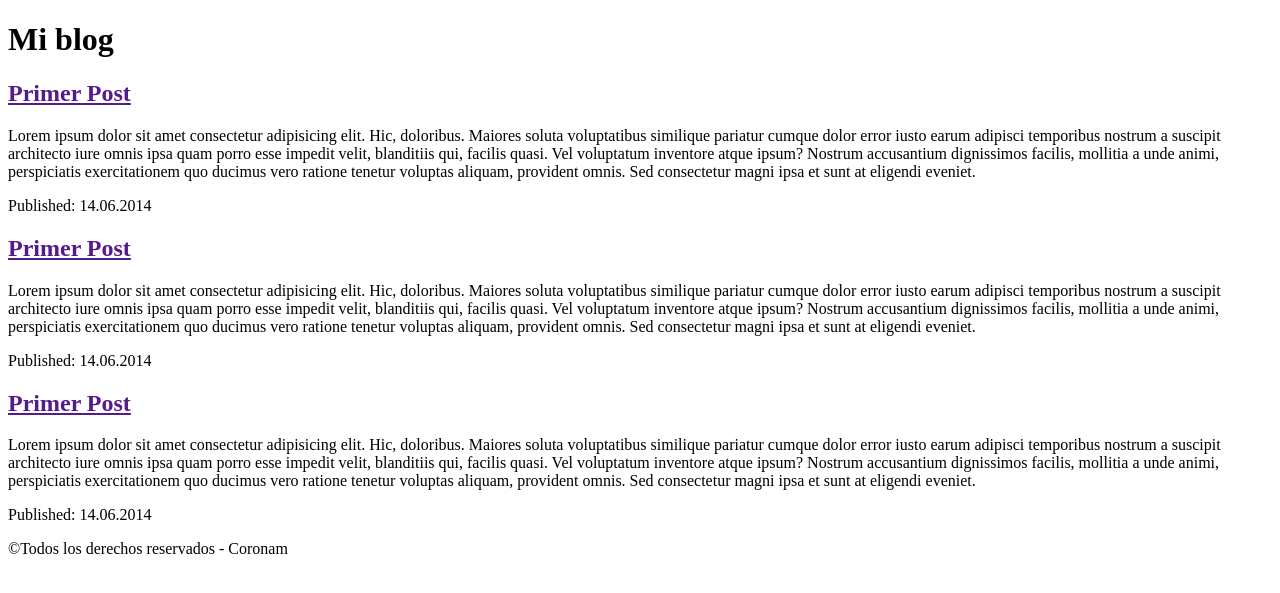
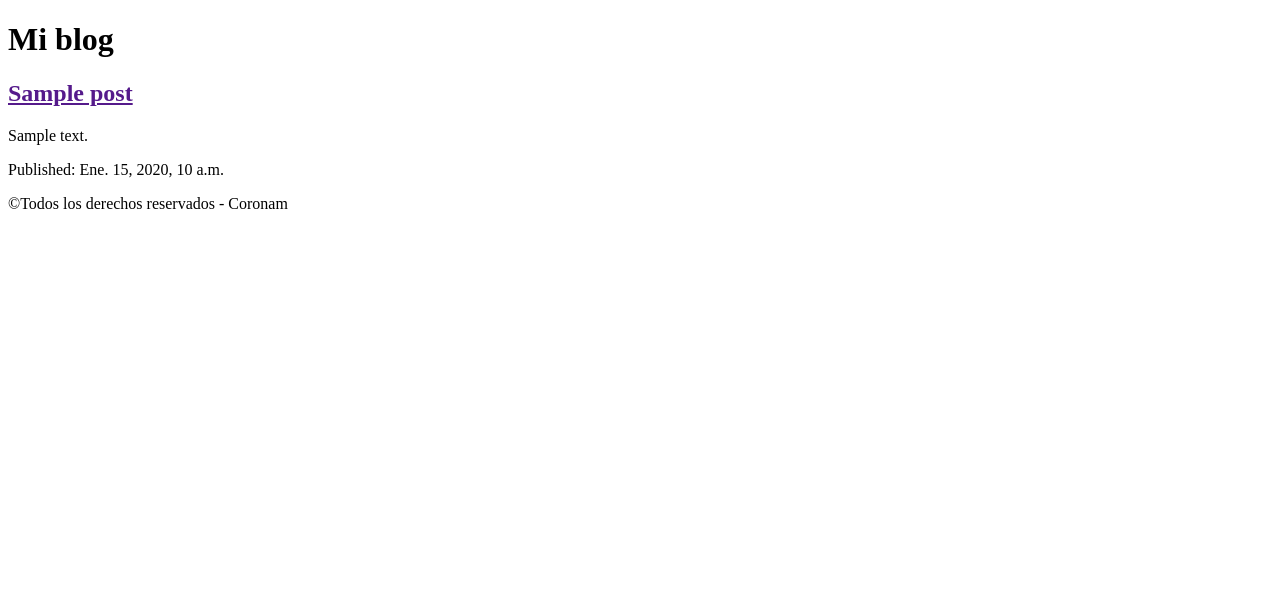
Before and after one commit to coronam88/my-first-blog, a Django app: page / in a window 1280 px wide. Shown: the top 593 px of the page. Run offline with Django 3.2, Linux system fonts and the light colour scheme; tables that the repository leaves empty hold one stand-in row (values such as "Sample post").

Commit message:
Modificamos los templates

```diff
--- a/blog/templates/blog/post_list.html
+++ b/blog/templates/blog/post_list.html
@@ -14,6 +14,13 @@
     </header>
     <section>
         <div>
+            {% for post in posts %}
+            <h1><a href="" alt="Mi primer post">{{post.title}}</a></h1>
+            <p>{{post.text|linebreaksbr}} </p>
+            <p>Published: {{post.published_date}}</p>
+            {% endfor %}
+        </div>
+        <!-- <div>
             <h1><a href="" alt="Mi primer post">Primer Post</a></h1>
             <p>Lorem ipsum dolor sit amet consectetur adipisicing elit. Hic, doloribus. Maiores soluta voluptatibus similique pariatur cumque dolor error iusto earum adipisci temporibus nostrum a suscipit architecto iure omnis ipsa quam porro esse impedit velit, blanditiis qui, facilis quasi. Vel voluptatum inventore atque ipsum? Nostrum accusantium dignissimos facilis, mollitia a unde animi, perspiciatis exercitationem quo ducimus vero ratione tenetur voluptas aliquam, provident omnis. Sed consectetur magni ipsa et sunt at eligendi eveniet.</p>
             <p>Published: 14.06.2014</p>
@@ -22,12 +29,7 @@
             <h1><a href="" alt="Mi primer post">Primer Post</a></h1>
             <p>Lorem ipsum dolor sit amet consectetur adipisicing elit. Hic, doloribus. Maiores soluta voluptatibus similique pariatur cumque dolor error iusto earum adipisci temporibus nostrum a suscipit architecto iure omnis ipsa quam porro esse impedit velit, blanditiis qui, facilis quasi. Vel voluptatum inventore atque ipsum? Nostrum accusantium dignissimos facilis, mollitia a unde animi, perspiciatis exercitationem quo ducimus vero ratione tenetur voluptas aliquam, provident omnis. Sed consectetur magni ipsa et sunt at eligendi eveniet.</p>
             <p>Published: 14.06.2014</p>
-        </div>
-        <div>
-            <h1><a href="" alt="Mi primer post">Primer Post</a></h1>
-            <p>Lorem ipsum dolor sit amet consectetur adipisicing elit. Hic, doloribus. Maiores soluta voluptatibus similique pariatur cumque dolor error iusto earum adipisci temporibus nostrum a suscipit architecto iure omnis ipsa quam porro esse impedit velit, blanditiis qui, facilis quasi. Vel voluptatum inventore atque ipsum? Nostrum accusantium dignissimos facilis, mollitia a unde animi, perspiciatis exercitationem quo ducimus vero ratione tenetur voluptas aliquam, provident omnis. Sed consectetur magni ipsa et sunt at eligendi eveniet.</p>
-            <p>Published: 14.06.2014</p>
-        </div>
+        </div> -->
     </section>
     <footer>&copy;Todos los derechos reservados - Coronam</footer>
 </body>
--- a/blog/views.py
+++ b/blog/views.py
@@ -1,6 +1,9 @@
 from django.shortcuts import render
+from .models import Post
+from django.utils import timezone
 
 # Create your views here.
 
 def post_list(request):
-    return render(request,'blog/post_list.html',{})
+    posts=Post.objects.filter(published_date__lte=timezone.now()).order_by('published_date')
+    return render(request,'blog/post_list.html',{'posts':posts})
```
